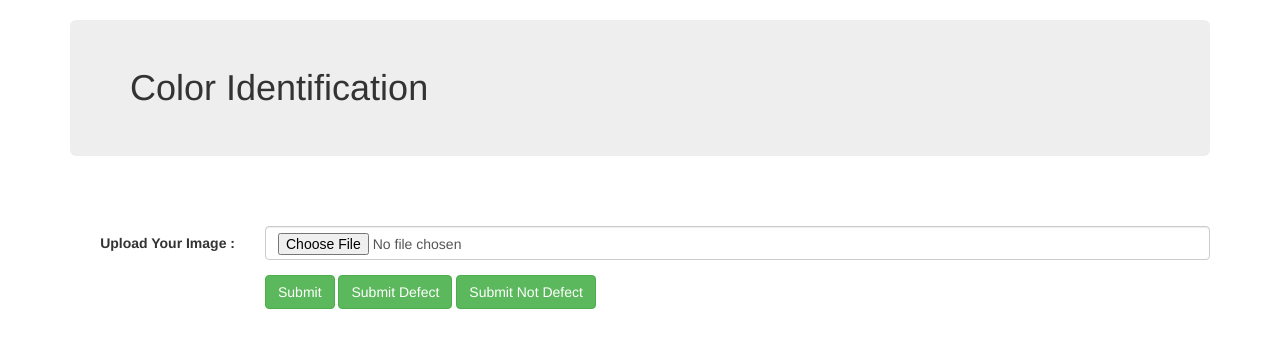
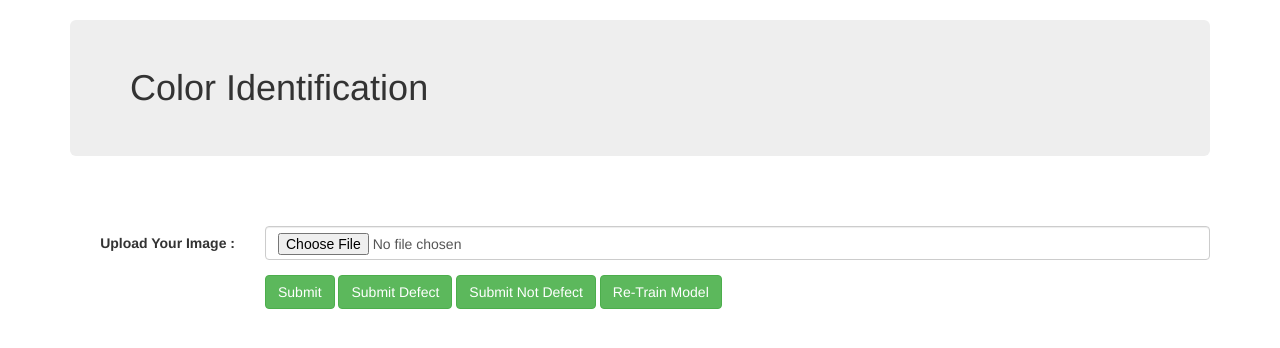
Before and after one commit to naidu970/color_based_defect_identification_system, a Flask app: page / in a window 1280 px wide. Shown: the top 348 px of the page. Run offline with Flask 2, Linux system fonts and the light colour scheme; some libraries are stand-ins or nearby versions.

Commit message:
Update index.html

```diff
--- a/templates/index.html
+++ b/templates/index.html
@@ -37,6 +37,7 @@
         <button type="button" class="btn btn-success" onclick="setAction('/submit')">Submit</button>
         <button type="button" class="btn btn-success" onclick="setAction('/submitDefect')">Submit Defect</button>
         <button type="button" class="btn btn-success" onclick="setAction('/submitnotDefect')">Submit Not Defect</button>
+	      <button type="button" class="btn btn-success" onclick="setAction('/train')">Re-Train Model</button>
       </div>
     </div>
   </form>
```
